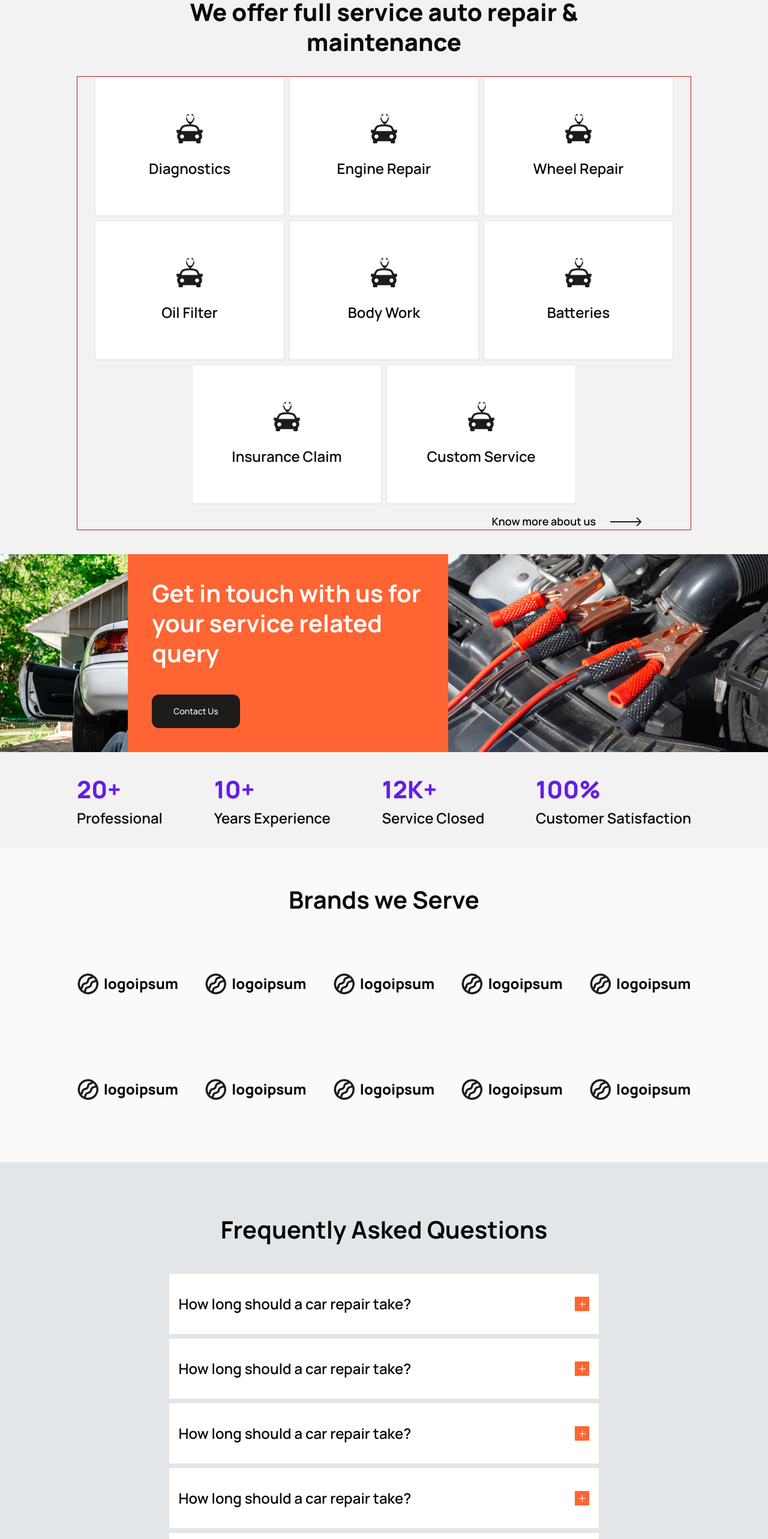
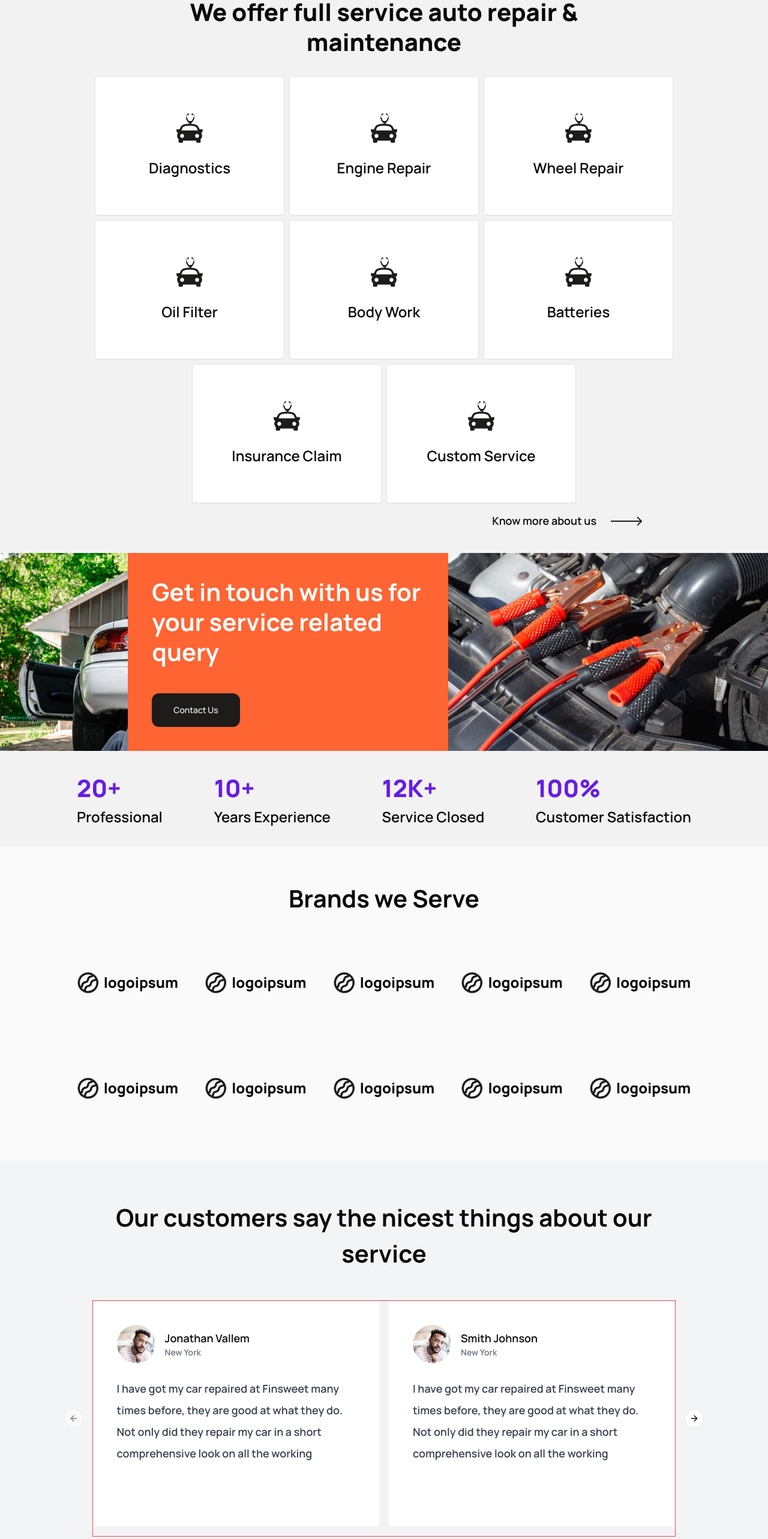
Before and after one commit to w3ngithub/revive-motors, a Next.js app: page / in a window 1280 px wide. Shown: the part 2360-4926 px from the top of the page at 60% size. Built offline with nearby package versions, Linux system fonts and the light colour scheme.

Commit message:
fix: maintenance page UI fixed

```diff
--- a/src/app/page.tsx
+++ b/src/app/page.tsx
@@ -21,7 +21,7 @@ export default function Home() {
       <Banner />
       <CustomerSatisfaction />
       <Brands />
-      {/* <CustomerView /> */}
+      <CustomerView />
       <FrequentQuestion />
       <Footer />
     </>
--- a/src/components/custom-components/maintenance.tsx
+++ b/src/components/custom-components/maintenance.tsx
@@ -14,7 +14,7 @@ const Maintenance = () => {
           <h2 className="text-h2 font-extrabold max-w-[858px] leading-tight text-center">
             {largeHeading}
           </h2>
-          <div className="flex flex-row justify-center items-center flex-wrap gap-2 w-[80%] border border-red-700 max-2xl:w-[100%]">
+          <div className="flex flex-row justify-center items-center flex-wrap gap-2 w-[80%] max-2xl:w-[100%]">
             {cards.map((card, index) => (
               <Card
                 key={index}
```
